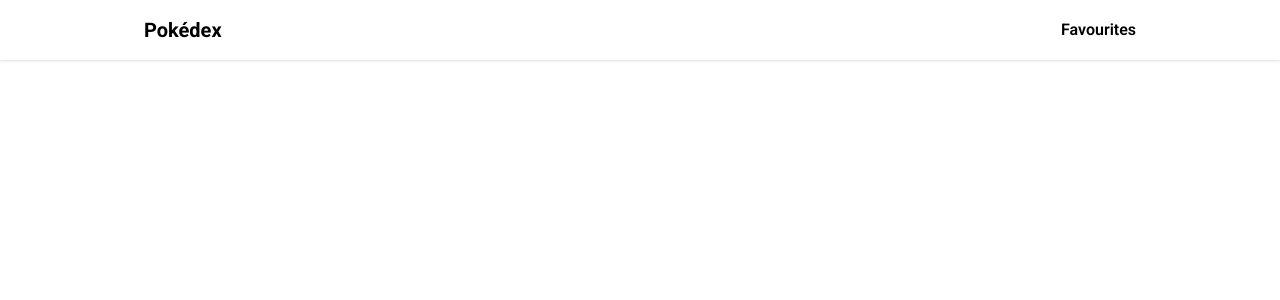
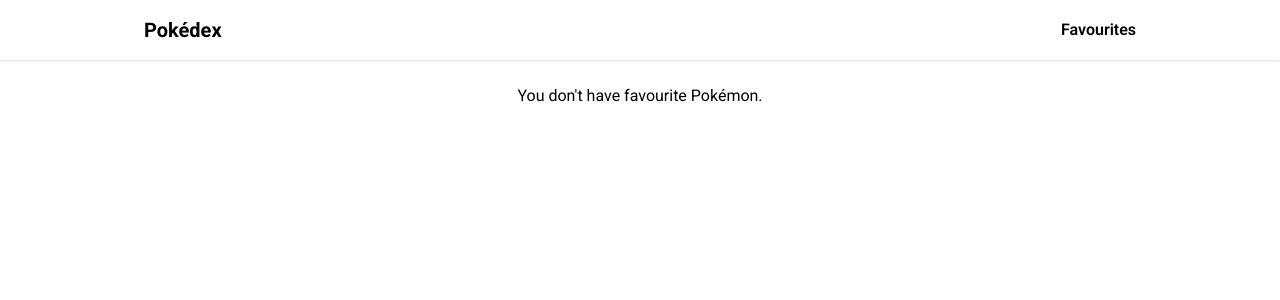
Before and after one commit to hifisaputra/pokedex, a Vue app: page /favourites in a window 1280 px wide. Shown: the top 300 px of the page. Built offline with nearby package versions, Linux system fonts and the light colour scheme.

Commit message:
added error message if favourite page is empty

```diff
--- a/src/pages/FavouritesPage.vue
+++ b/src/pages/FavouritesPage.vue
@@ -12,6 +12,12 @@
 
 <template>
   <div>
+    <div
+      v-if="favouriteStore.favourites.length < 1"
+      class="mx-auto max-w-5xl py-6 px-4"
+    >
+      <p class="text-center">You don't have favourite Pokémon.</p>
+    </div>
     <div class="mx-auto max-w-5xl py-5 px-4">
       <div
         class="relative grid grid-cols-3 gap-2 sm:grid-cols-6 md:grid-cols-8"
```
